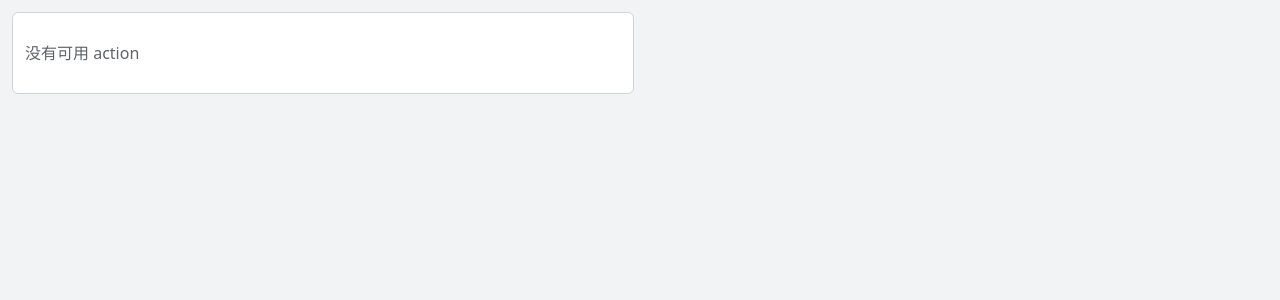
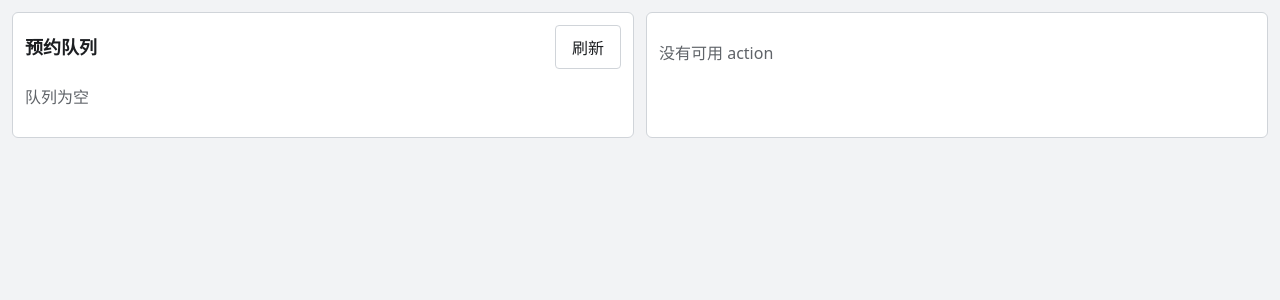
Before and after one commit to u201/dense_lidar_workspace, a Django app: page /action/ in a window 1280 px wide. Shown: the top 300 px of the page. Run offline with Django 5.2, Linux system fonts and the light colour scheme.

Commit message:
add include action/_pending.html to action/templates/action/index.html

```diff
--- a/device_control_server/action/templates/action/index.html
+++ b/device_control_server/action/templates/action/index.html
@@ -9,6 +9,23 @@
     </section>
   {% endif %}
 
+  <section class="card" id="pending-card">
+    <header class="card-header">
+      <h2>预约队列</h2>
+      <button class="op"
+              hx-get="{% url 'action:pending' %}"
+              hx-target="#pending-body"
+              hx-swap="innerHTML"
+              hx-disabled-elt="this">刷新</button>
+    </header>
+    <div id="pending-body"
+         hx-get="{% url 'action:pending' %}"
+         hx-trigger="pending-refresh from:body"
+         hx-swap="innerHTML">
+      {% include "action/_pending.html" %}
+    </div>
+  </section>
+
   {% for action in actions %}
     {% include "action/_card.html" %}
   {% empty %}
```
